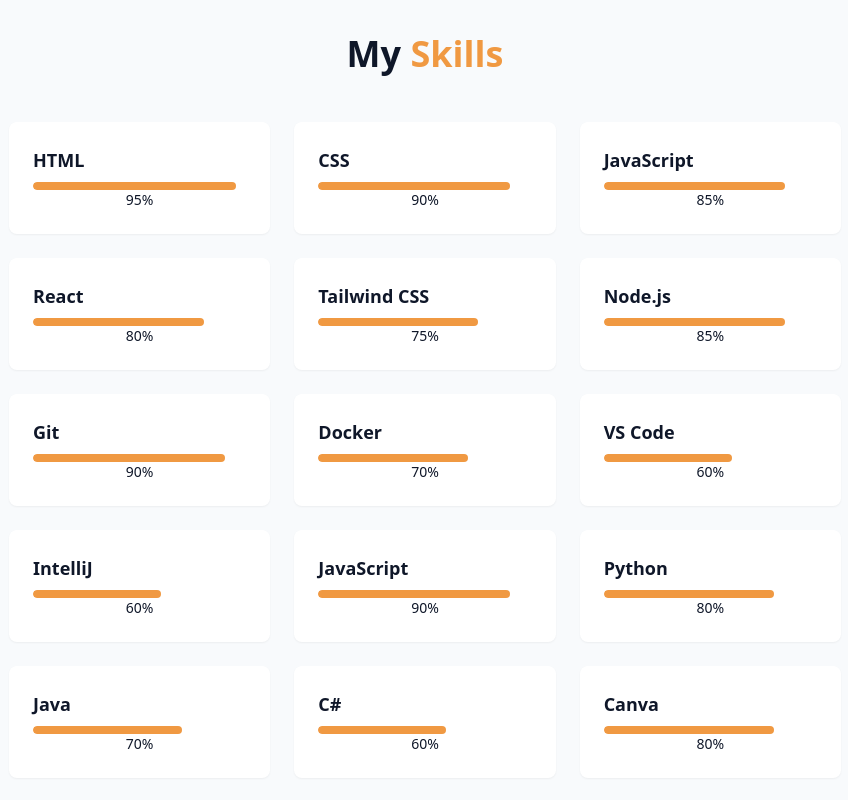
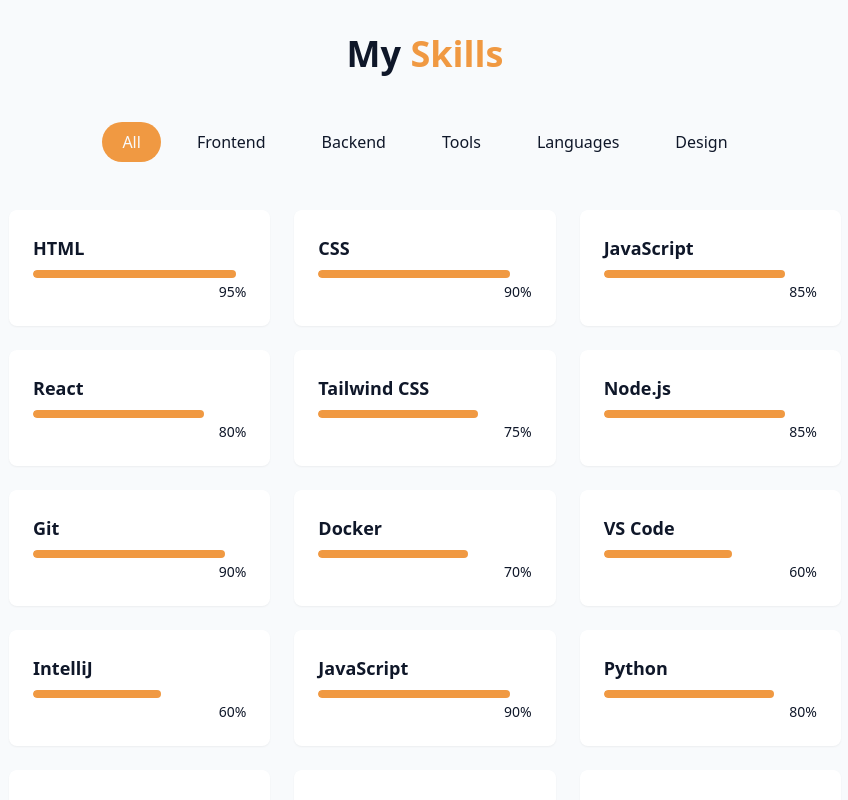
Before and after one commit to aarondvc/AnigmaWeb, a React (Vite) app: page / in a window 1280 px wide. Shown: the part 1720-2520 px from the top of the page, without its empty margins (215-1063 px from the left). Built offline with nearby package versions, Linux system fonts and the light colour scheme.

Commit message:
Added category filter buttons to SkillsSection.

```diff
--- a/src/components/SkillsSection.jsx
+++ b/src/components/SkillsSection.jsx
@@ -1,3 +1,6 @@
+import { useState } from "react";
+import { cn } from "@/lib/utils";
+
 const skills = [
    //Frontend
    {name: 'HTML', level: 95, category: 'frontend'},
@@ -24,19 +27,44 @@
    //Design
    {name: 'Canva', level: 80, category: 'design'},
    {name: 'Figma', level: 70, category: 'design'},
-]
+];
+
+const categories = ["all", "frontend", "backend", "tools", "languages", "design"];
 
 
 
 export const SkillsSection = () => {
+   const [activeCategory, setActiveCategory] = useState("all");
+
+   const filteredSkills = skills.filter(
+      (skill) => activeCategory === "all" || skill.category === activeCategory
+   );
    return (
      <section id='skills' className="py-24 px-4 relative bg-secondary/30">
       <div className="container mx-auto max-w-4xl text-center">
          <h2 className="text-3xl md:text-4xl font-bold text-foreground mb-12">
             My <span className="text-primary">Skills</span>
          </h2>
+
+         <div className="flex flex-wrap justify-center mb-12 gap-4">
+             {categories.map((category, key) => (
+               <button
+                  key={key}
+                  className={cn(
+                     "px-5 py-2 rounded-full transition-colors duration-300 capitalize",
+                     activeCategory === category
+                        ? "bg-primary text-primary-foreground"
+                        : "bg-secondary/70 text-foreground hover:bg-secondary/80"
+                  )}
+                  onClick={() => setActiveCategory(category)}
+               >
+                  {category}
+               </button>
+             ))}
+         </div>
+
          <div className="grid grid-cols-1 sm:grid-cols-2 lg:grid-cols-3 gap-6">
-            {skills.map((skill, key) => (
+            {filteredSkills.map((skill, key) => (
                <div key={key} className="bg-card p-6 rounded-lg shadow-xs card-hover">
                   <div className="text-left">
                      <h3 className="font-semibold text-lg"> {skill.name}</h3>
@@ -45,7 +73,7 @@
                      <div className="bg-primary h-2 rounded-full origin-left animate-[grow_1.5s_ease_out"
                         style={{ width: `${skill.level}%` }}/>
                   </div>
-                  <div className="text-sm text-muted-foreground">
+                  <div className="text-right mt-1 text-sm text-muted-foreground">
                      <span>{skill.level}%</span>
                   </div>
                </div>
```
